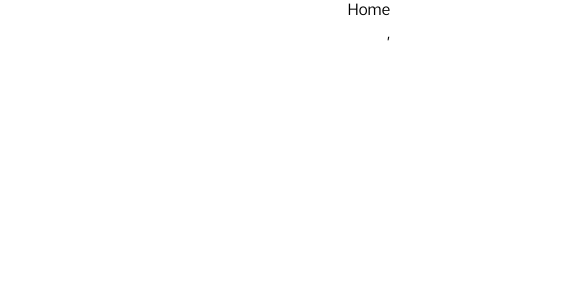
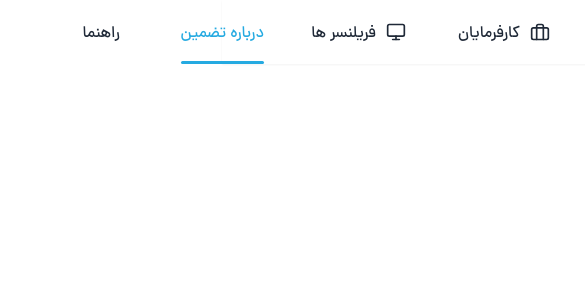
Before and after one commit to Alireza-Naghavian/Tazmin, a React (Vite) app: page /home in a window 390 px wide. Shown: the top 300 px of the page, 585 px wide, since content can reach past the window. Built offline with nearby package versions, Linux system fonts and the light colour scheme.

Commit message:
set-desktop-menu

```diff
--- a/src/App.jsx
+++ b/src/App.jsx
@@ -14,7 +14,7 @@ function App() {
       <Routes>
         <Route path="/" element={<AuthContianer />}></Route>
         <Route path="complete-profile" element={<CompleteProfile />} />
-        <Route path="home" element={<Home />} />
+        <Route path="/home" element={<Home />} />
       </Routes>
     </QueryClientProvider>
   )
--- a/src/features/Home/Home.jsx
+++ b/src/features/Home/Home.jsx
@@ -1,5 +1,17 @@
+import HomePage from "../../pages/HomePage";
+import { Link} from "react-router-dom"
+import NavBar from "../../pages/NavBar";
 function Home() {
-  return( <div>Home</div>)
+  return (
+    <div>
+      <HomePage>
+       <Link to={"/home"}>
+        <img src="../logo/sample_logo4.png" className="w-[112px]  text-transparent bg-transparent" alt="" />
+       </Link>
+       <NavBar/>
+      </HomePage>
+    </div>
+  );
 }
 
 export default Home;
--- a/src/index.css
+++ b/src/index.css
@@ -1,7 +1,7 @@
 @tailwind base;
 @tailwind components;
 @tailwind utilities;
-@layer base{
+@layer base {
   @font-face {
     font-family: "Dana";
     src: local("Dana"),
@@ -27,15 +27,65 @@
     font-display: swap;
   }
 }
-@layer components{
-  .largeBtn{
-    @apply w-full inline-flex items-center justify-center font-DanaMedium py-3 px-4
+@layer components {
+  .largeBtn {
+    @apply w-full inline-flex items-center justify-center font-DanaMedium py-3 px-4;
   }
-  .tr-300{
-    @apply transition-all duration-300
+  .tr-300 {
+    @apply transition-all duration-300;
+  }
+  .nav-item {
+    @apply flex items-center cursor-pointer text-gray-800 select-none whitespace-nowrap;
+  }
+  .nav-item-title {
+    @apply font-DanaMedium text-base leading-7 flex items-center mt-[3px] text-gray-800;
+  }
+  .custom-shadow {
+    box-shadow: rgba(0, 0, 0, 0.08) 0px -1px 3px;
+  }
+  .custom-right-border {
+    border-right: 8px solid;
+
+  }
+  .custom-submenu-gradient {
+    background-color: linear-gradient(
+      to right,
+      #ffffffa6 -1%,
+      rgb(255, 255, 255) 92%
+    ) !important;
   }
 }
 .Toastify__toast--rtl {
   direction: rtl !important;
   text-align: center !important;
 }
+
+
+/* nav-items */
+.nav-item div::after{
+  content: "";
+  width: 100%;
+  height: 3px;
+  display: none;
+  position: absolute;
+  bottom: 0px;
+  border-radius: 50px;
+  background-color: rgb(37, 170, 225);
+}
+
+.nav-item:hover > div:first-of-type::after{
+display: block !important;
+}
+.point{
+ @apply hidden w-[20px]
+}
+.nav-item{
+  @apply lg:w-[110px] w-[120px]
+}
+
+.nav-item:hover  .point:first-of-type{
+display: block !important;
+}
+.nav-item:hover .nav-title , .nav-item:hover .nav-item-title{
+  @apply text-blue_base
+}
--- a/src/main.jsx
+++ b/src/main.jsx
@@ -5,9 +5,9 @@ import "./index.css";
 import { BrowserRouter } from "react-router-dom";
 ReactDOM.createRoot(document.getElementById("root")).render(
   <BrowserRouter>
-    <React.StrictMode>
+    {/* <React.StrictMode> */}
       <App />
-    </React.StrictMode>
+    {/* </React.StrictMode> */}
     ,
   </BrowserRouter>
 );
--- a/src/pages/HomePage.jsx
+++ b/src/pages/HomePage.jsx
@@ -1,8 +1,6 @@
-import React from 'react'
-
-function HomePage() {
+function HomePage({children}) {
   return (
-    <div>HomePage</div>
+    <div className=' w-full shadow-sm relative flex items-center h-16 z-10 gap-5 px-10'>{children}</div>
   )
 }
 
--- /dev/null
+++ b/src/pages/NavBar.jsx
@@ -0,0 +1,93 @@
+import React, { useState } from "react";
+import { FiBriefcase, FiMonitor } from "react-icons/fi";
+import { GoPlus } from "react-icons/go";
+import { TbPointFilled } from "react-icons/tb";
+import SubMenu from "./SubMenu";
+
+function NavBar() {
+  const [isOwnerActive, setIsOwnerActive] = useState(false);
+  const [isFreelanceActive, setIsFreelanceActive] = useState(false);
+  return (
+    <nav className="h-full">
+      <ul className="flex m-0 h-full gap-6  ">
+        <li
+          className={`nav-item  `}
+          onMouseOver={() => setIsOwnerActive(true)}
+          onMouseLeave={() => setIsOwnerActive(false)}
+        >
+          <div className=" relative flex items-center h-full">
+            <div className="nav-title text-gray-800 font-DanaBold flex  items-center gap-2 group tr-300">
+              <span className="flex items-center">
+                <FiBriefcase className="w-6 h-[20px] group-hover:text-blue_base  " />
+              </span>
+              <span className="nav-item-title ">کارفرمایان</span>
+
+              <TbPointFilled className="point mt-[3px]  text-blue_base font-bold" />
+            </div>
+          </div>
+          {isOwnerActive && (
+            <SubMenu
+              mainSubItem={"ایجاد پروژه"}
+              mainSubDesc={
+                "با ایجاد پروژه امکان تعامل با نیروی متخصص مورد نظر را خواهید داشت."
+              }
+              secondSubItem={"مشاهده تمام پروژه های ایجاد شده"}
+              secondSubDesc={"مشاهده لیست و وضعیت پروژه هایی که ایجاد کرده اید"}
+              lastSubItem={"مشاهده درخواست ارسالی فریلنسر"}
+              lastSubDesc={
+                "مشاهده وضعیت و لیست درخواست هایی که برای پروژه های شما ارسال شده است."
+              }
+              base_color={"border-blue_base"}
+            />
+          )}
+        </li>
+        <li
+          className="nav-item"
+          onMouseOver={() => setIsFreelanceActive(true)}
+          onMouseLeave={() => setIsFreelanceActive(false)}
+        >
+          <div className=" relative flex items-center h-full">
+            <div className="nav-title text-gray-800 font-DanaBold flex  items-center group gap-2">
+              <span className="flex items-center">
+                <FiMonitor className="w-6 h-[20px]  group-hover:text-blue_base" />
+              </span>
+              <span className="nav-item-title">فریلنسر ها</span>
+
+              <TbPointFilled className="point mt-[3px] text-blue_base font-bold" />
+            </div>
+          </div>
+          {isFreelanceActive && (
+            <SubMenu
+              mainSubItem={"ارسال درخواست و پروپوزال"}
+              base_color={"border-error"}
+              mainSubDesc={
+                "پروژه های کارفرمایان را مشاهده کرده و متناسب با توانایی های خود پیشنهاد ارسال کنید"
+              }
+              secondSubItem={"مشاهده درخواست ها"}
+              secondSubDesc={"مشاهده لیست و وضعیت درخواست های ارسال شده"}
+              lastSubItem={"مشاهده پروژه های کارفرما"}
+              lastSubDesc={"لیست پروژه های ایجاد شده توسط کارفرمایان"}
+            />
+          )}
+        </li>
+
+        <li className="nav-item">
+          <div className=" relative flex items-center h-full">
+            <div className="nav-title text-gray-800 font-DanaBold flex group items-center gap-2">
+              <span className="nav-item-title">درباره تضمین</span>
+            </div>
+          </div>
+        </li>
+        <li className="nav-item">
+          <div className=" relative flex items-center h-full">
+            <div className=" nav-title text-gray-800 font-DanaBold flex group items-center gap-2">
+              <span className="nav-item-title">راهنما</span>
+            </div>
+          </div>
+        </li>
+      </ul>
+    </nav>
+  );
+}
+
+export default NavBar;
--- /dev/null
+++ b/src/pages/SubMenu.jsx
@@ -0,0 +1,84 @@
+import React from "react";
+import { Link } from "react-router-dom";
+
+function SubMenu({mainSubItem,mainSubDesc,secondSubItem,secondSubDesc,lastSubItem,lastSubDesc,base_color}) {
+  return (
+    <div className="z-50 absolute left-0 top-16 whitespace-break-spaces w-full min-h-[380px] shadow-md cursor-default">
+      <div className="flex flex-wrap w-full h-auto py-[30px] px-10  gap-8 bg-white">
+        <div className="absolute top-[2px] right-0 h-full w-full z-20 custom-shadow"></div>
+        <div className="flex flex-col gap-5 font-DanaBold z-20 text-black_base">
+          <Link
+            className={`h-[120px] w-[312px] min-h-[56px] rounded-lg
+                 px-4 flex flex-col justify-center shadow-md
+                 custom-right-border ${base_color}  tr-300 hover:bg-hover`}
+          >
+            <span
+              className="text-[14px] leading-7 m-0 font-DanaBold
+             text-black_base z-20"
+            >
+              {mainSubItem}
+            </span>
+            <span className="text-xs leading-6 font-Dana m-0 z-20 text-gray_base ">
+              {mainSubDesc}
+            </span>
+          </Link>
+        </div>
+        <div className="flex flex-col gap-5 text-black_base z-20">
+          <Link className="w-[300px] px-4 py-2 rounded-lg tr-300 hover:bg-hover">
+            <div className="text-sm leading-7 text-black_base font-DanaBold">
+              {secondSubItem}
+            </div>
+            <div className="text-xs leading-6 m-0 font-Dana text-gray_base">
+              <span>{secondSubDesc}</span>
+            </div>
+          </Link>
+          <Link className="w-[300px] px-4 py-2 rounded-lg  tr-300 hover:bg-hover">
+            <div className="text-sm leading-7 text-black_base font-DanaBold">
+          {lastSubItem}
+            </div>
+            <div className="text-xs leading-6 m-0 font-Dana text-gray_base">
+              <span>
+          {lastSubDesc}
+              </span>
+            </div>
+          </Link>
+        </div>
+        {/* stats & diagrams */}
+        <div className=" flex flex-col gap-5 text-black_base z-20">
+          <span className="text-base font-DanaBold text-black_base self-start m-0">
+            آمار
+          </span>
+          <span className="text-sm font-DanaBold leading-7 m-0 text-black_base ">
+            <span className="ml-2 ">2</span>
+            <span className="font-Dana">
+              <strong className="font-DanaBold">پروژه </strong>ثبت شده است.
+            </span>
+          </span>
+          <span className="text-sm font-DanaBold leading-7 m-0 text-black_base ">
+            <span className="ml-2 ">10</span>
+            <span className="font-Dana">
+              <strong className="font-DanaBold">درخواست </strong>دریافت شده است.
+            </span>
+          </span>
+          <span className="text-sm font-DanaBold leading-7 m-0 text-black_base ">
+            <span className="ml-2 ">2</span>
+            <span className="font-Dana">
+              <strong className="font-DanaBold">درخواست </strong>تایید شده است.
+            </span>
+          </span>
+        </div>
+        <div className="absolute h-full w-[600px] left-0 top-0 ">
+          <div className="absolute  z-10 w-full h-full bg-gradient-to-r from-[#ffffffa6] -from-1% to-white to-90% "></div>
+          <img
+            src="../../public/menu-photo/header-image.png"
+            loading="lazy"
+            className="absolute h-full w-full inset-0 object-cover text-transparent  "
+            alt="header-img"
+          />
+        </div>
+      </div>
+    </div>
+  );
+}
+
+export default SubMenu;
--- a/tailwind.config.js
+++ b/tailwind.config.js
@@ -3,11 +3,11 @@ export default {
   content: ["./index.html", "./src/**/*.{js,ts,jsx,tsx}"],
   theme: {
     screens: {
-      "xs": "320px",
-      "sm": `640px`,
-      "md": `768px`,
-      "lg": `1024px`,
-      "xl": `1280px`,
+      xs: "320px",
+      sm: `640px`,
+      md: `768px`,
+      lg: `1024px`,
+      xl: `1280px`,
       "2xl": `1366px`,
     },
     extend: {
@@ -15,7 +15,7 @@ export default {
         center: true,
         padding: {
           DEFAULT: "1rem",
-          lg: "0.625rem",
+          lg: "1.625rem",
         },
       },
       colors: {
@@ -47,6 +47,10 @@ export default {
         success: "rbg(0, 192, 115)",
         warning: "rgb(255, 153, 0)",
         error: "rgb( 255, 71, 87)",
+        black_base: "rgb(16,24,40)",
+        gray_base :"rgb(95, 100, 104)",
+        hover:"rgba(215, 216, 217, 0.2)",
+        blue_base:"rgb(37, 170, 225)"
       },
       borderRadius: {
         "4xl": "2rem",
```
Also changed, not shown: public/menu-photo/header-image.png (added).
